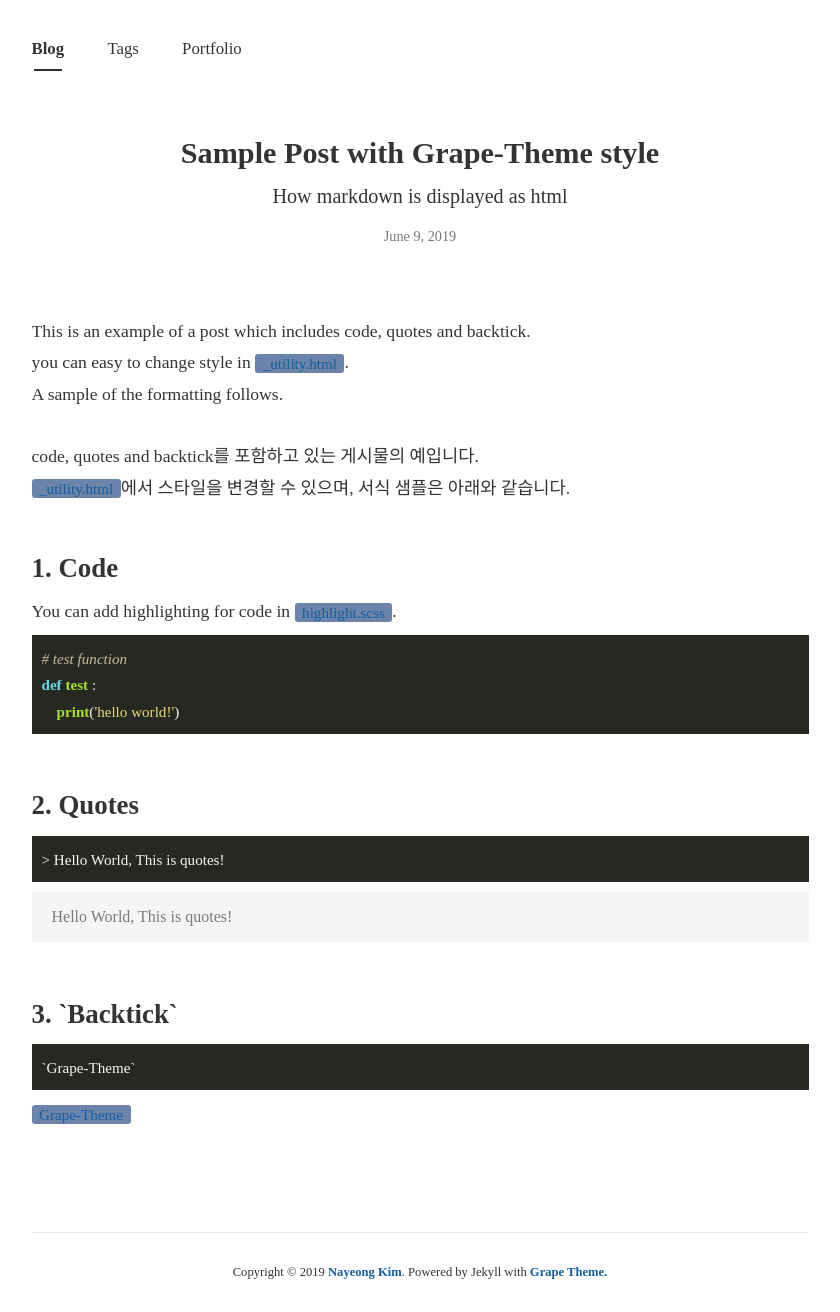
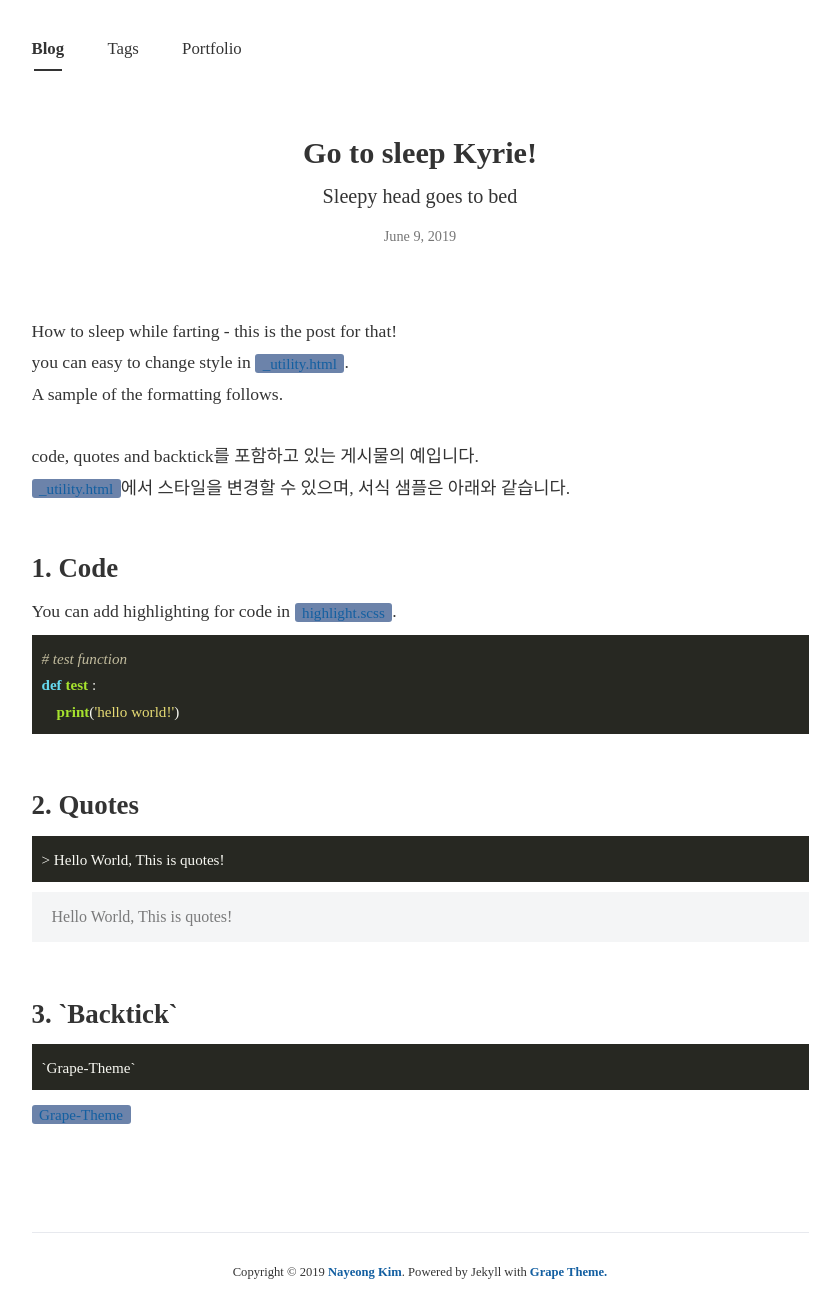
Before and after one commit to bonasfvck/blog, a Jekyll site: the page built from _posts/2019-06-09-grape-theme-style.md, in a window 1280 px wide. Shown: the whole page, without its empty margins (220-1060 px from the left). Built offline with Jekyll 4.4.1, drawn with Linux system fonts in a browser that asks for light colours; nearby versions of some CDN libraries; some web fonts are replaced.

Commit message:
Update 2019-06-09-grape-theme-style.md

```diff
--- a/_posts/2019-06-09-grape-theme-style.md
+++ b/_posts/2019-06-09-grape-theme-style.md
@@ -1,13 +1,13 @@
 ---
 layout: post
-title: Sample Post with Grape-Theme style
-subtitle : How markdown is displayed as html
+title: Go to sleep Kyrie!
+subtitle : Sleepy head goes to bed
 tags: [HTML, Markdown]
-author: Nayeong Kim
+author: Bon
 comments : False
 ---
 
-This is an example of a post which includes code, quotes and backtick.
+How to sleep while farting - this is the post for that!
 
 you can easy to change style in `_utility.html`.
 
```
